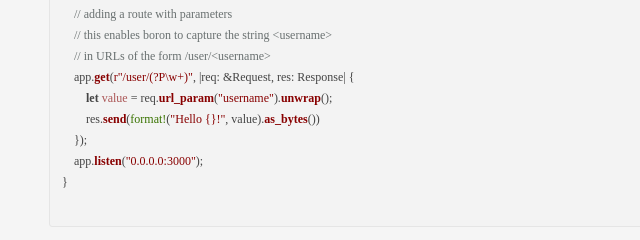
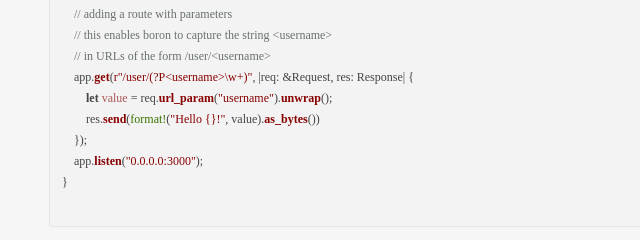
Before and after one commit to troposphere/boron, a plain HTML site: page index.html in a window 1280 px wide. Shown: the part 1928-2168 px from the top of the page, 231-871 px from the left. Drawn offline with nearby package versions, Linux system fonts and the light colour scheme; a web font is replaced by a local one.

Commit message:
use html codes to escape tags

```diff
--- a/index.html
+++ b/index.html
@@ -104,7 +104,7 @@ fn main() {
     // adding a route with parameters
     // this enables boron to capture the string &lt;username&gt;
     // in URLs of the form /user/&lt;username&gt;
-    app.get(r"/user/(?P<username>\w+)", |req: &amp;Request, res: Response| {
+    app.get(r"/user/(?P&lt;username&gt;\w+)", |req: &amp;Request, res: Response| {
         let value = req.url_param("username").unwrap();
         res.send(format!("Hello {}!", value).as_bytes())
     });
```
